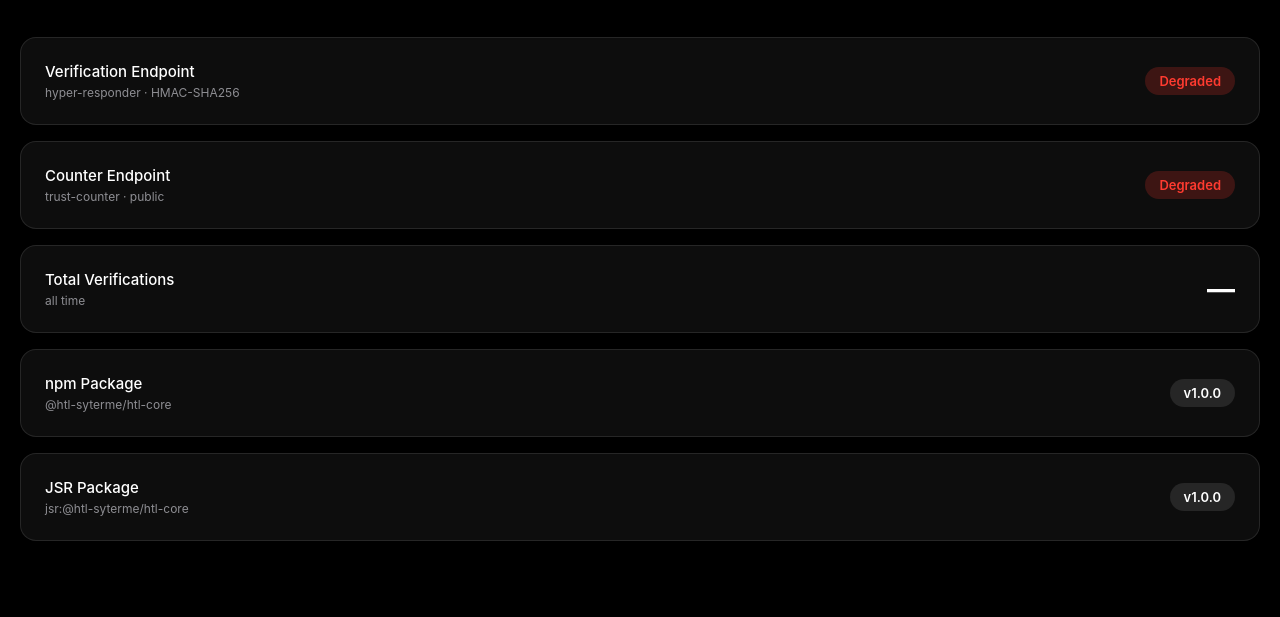
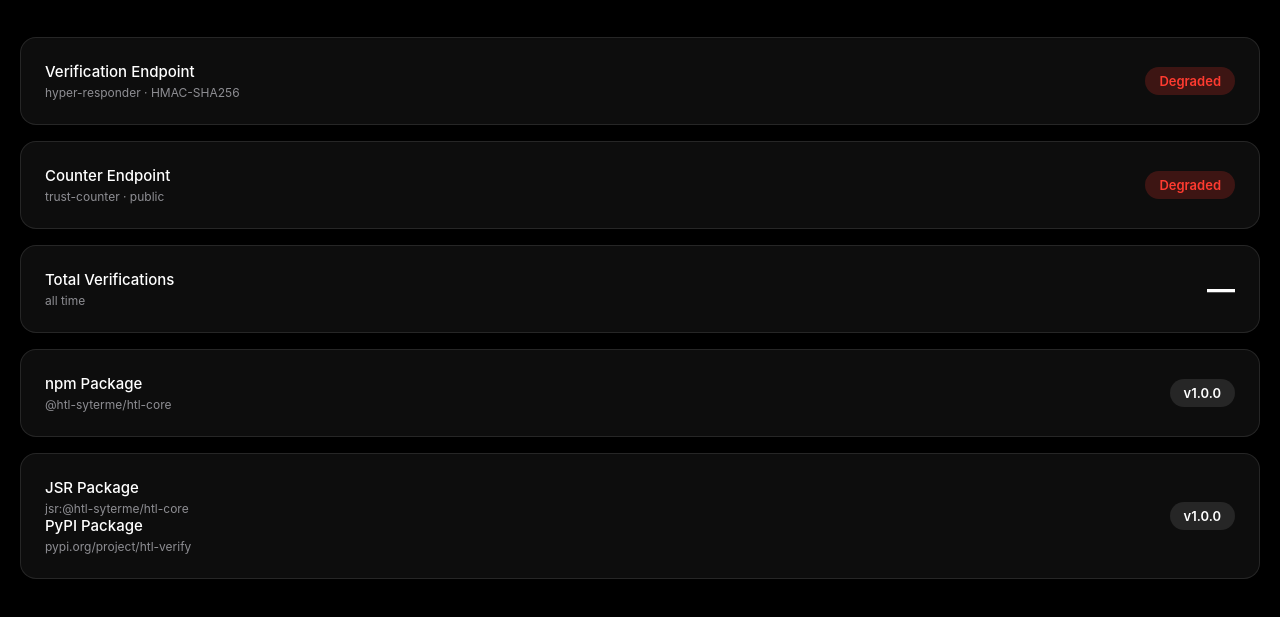
Before and after one commit to htl-syterme/htl-core, a website: page docs/status.html in a window 1280 px wide. Shown: the part 97-714 px from the top of the page. Drawn offline with Linux system fonts and the light colour scheme; no server answers.

Commit message:
feat(status): PyPI v1.0.0 line

```diff
--- a/docs/status.html
+++ b/docs/status.html
@@ -58,6 +58,8 @@
   <div>
     <div class="label">JSR Package</div>
     <div class="sub">jsr:@htl-syterme/htl-core</div>
+    <div class="label">PyPI Package</div>
+    <div class="sub">pypi.org/project/htl-verify</div>
   </div>
   <div class="badge green">v1.0.0</div>
 </div>
```
